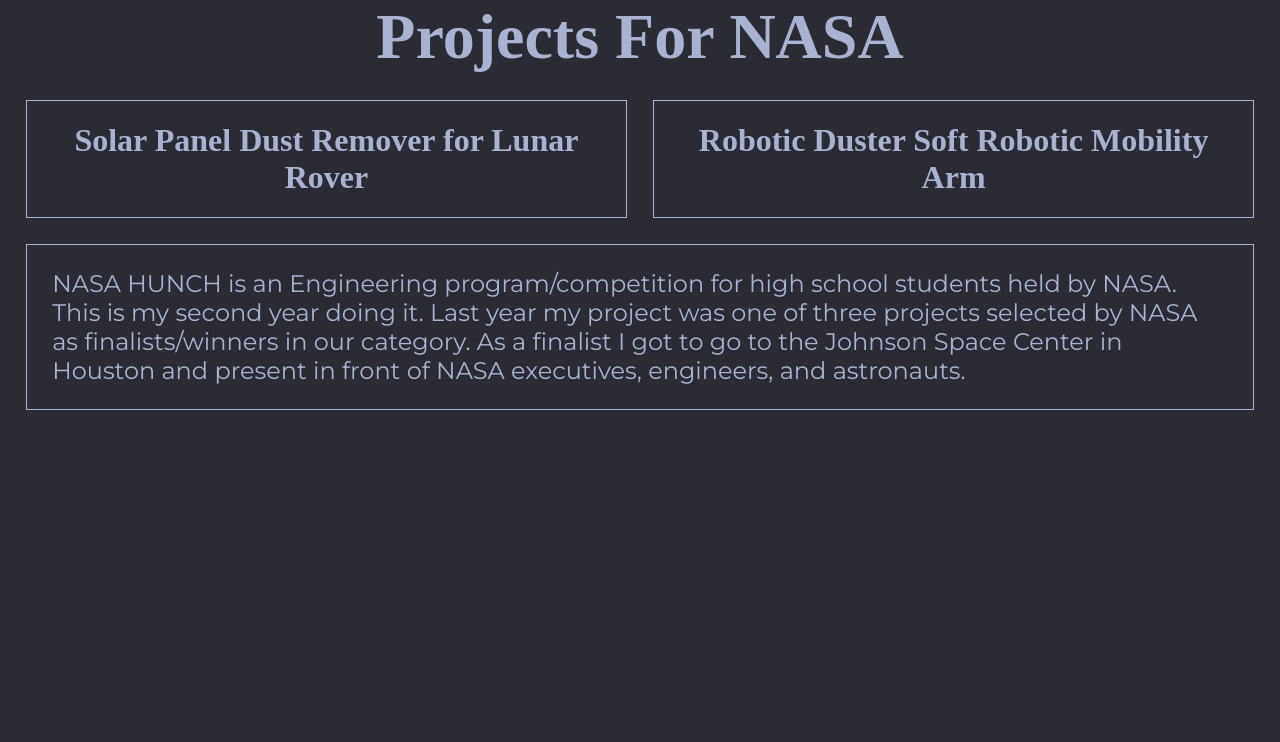
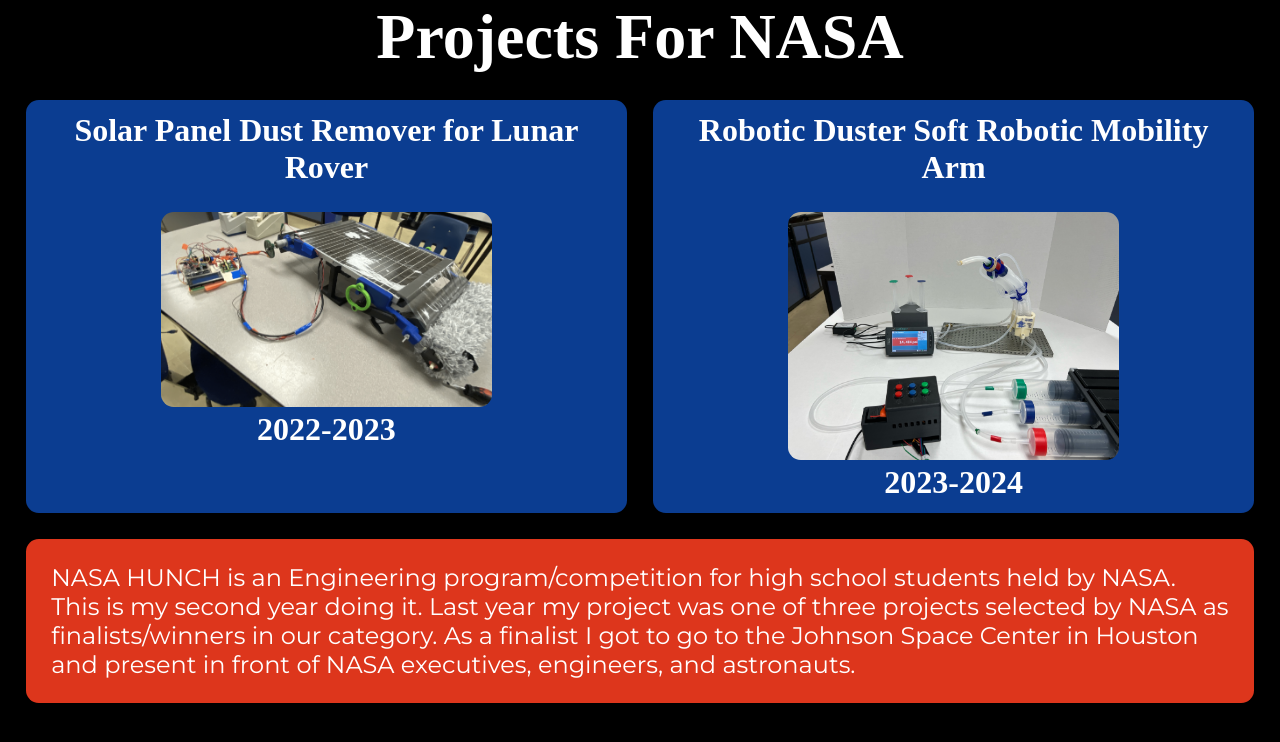
Before and after one commit to marcus11333/marcus11333.github.io, a PHP site: page /Nasa/index.html in a window 1280 px wide. Shown: the top 742 px of the page. Run offline with PHP 8.4, Linux system fonts and the light colour scheme; some web fonts are replaced.

Commit message:
redid css and added images for nasa projects landing page

```diff
--- a/Nasa/index.html
+++ b/Nasa/index.html
@@ -23,9 +23,13 @@
 
     <div onclick="open22()"">
       <h1>Solar Panel Dust Remover for Lunar Rover</h1>
+      <img src="solar_panel.png"></img>
+      <h1>2022-2023</h1>
     </div>
     <div onclick="open23()">
       <h1>Robotic Duster Soft Robotic Mobility Arm</h1>
+      <img src="mobility_arm.png"></img>
+      <h1>2023-2024</h1>
     </div>
 
   </div>
--- a/Nasa/style.css
+++ b/Nasa/style.css
@@ -7,7 +7,7 @@ body {
   display: flex;
   flex-direction: column;
   margin: 0;
-  background-color: rgb(43, 43, 51);
+  background-color: black;
 }
 
 .nav {
@@ -21,38 +21,36 @@ body {
 .nav div {
   flex: 50%;
   text-align: center;
-  border: solid 0.2vh rgb(170, 178, 209);
+  border-radius: 1vw;
   cursor: pointer;
-  padding: 0 2vw 0 2vw;
+  padding: 1vw 2vw 1vw 2vw;
+  background: #0b3d91
 }
 
 .nav h1 {
   font-family: "nasalization";
-  color: rgb(170, 178, 209);
+  color: white;
   font-size: 4vmin;
+  margin: 0;
 }
 
 .textbox {
   margin: 2vw;
-  border: solid 0.2vh rgb(170, 178, 209);
+  border-radius: 1vw;
   padding: 0 2vw 0 2vw;
   margin-top: 0;
-}
-
-.nav div:hover h1 {
-  color: rgb(43, 43, 51);
-  transition: 0.5s;
+  background: #dd361c;
 }
 
 .nav div:hover {
-  color: rgb(43, 43, 51);
-  background-color: rgb(170, 178, 209);
+  color: #0b3d91;
+  background-color: #dd361c;
   transition: 0.5s;
 }
 
 p {
   font-family: "Montserrat";
-  color: rgb(170, 178, 209);
+  color: white;
   font-size: 3vmin;
 }
 
@@ -63,6 +61,13 @@ p {
 .title h1 {
   font-size: 5vw;
   font-family: "nasalization";
-  color: rgb(170, 178, 209);
+  color: white;
   margin: 0;
 }
+
+.nav img {
+  width: 60%;
+  margin: 2vw;
+  border-radius: 1vw;
+  margin-bottom: 0;
+}
```
Also changed, not shown: Nasa/mobility_arm.png (added), Nasa/solar_panel.png (added).
